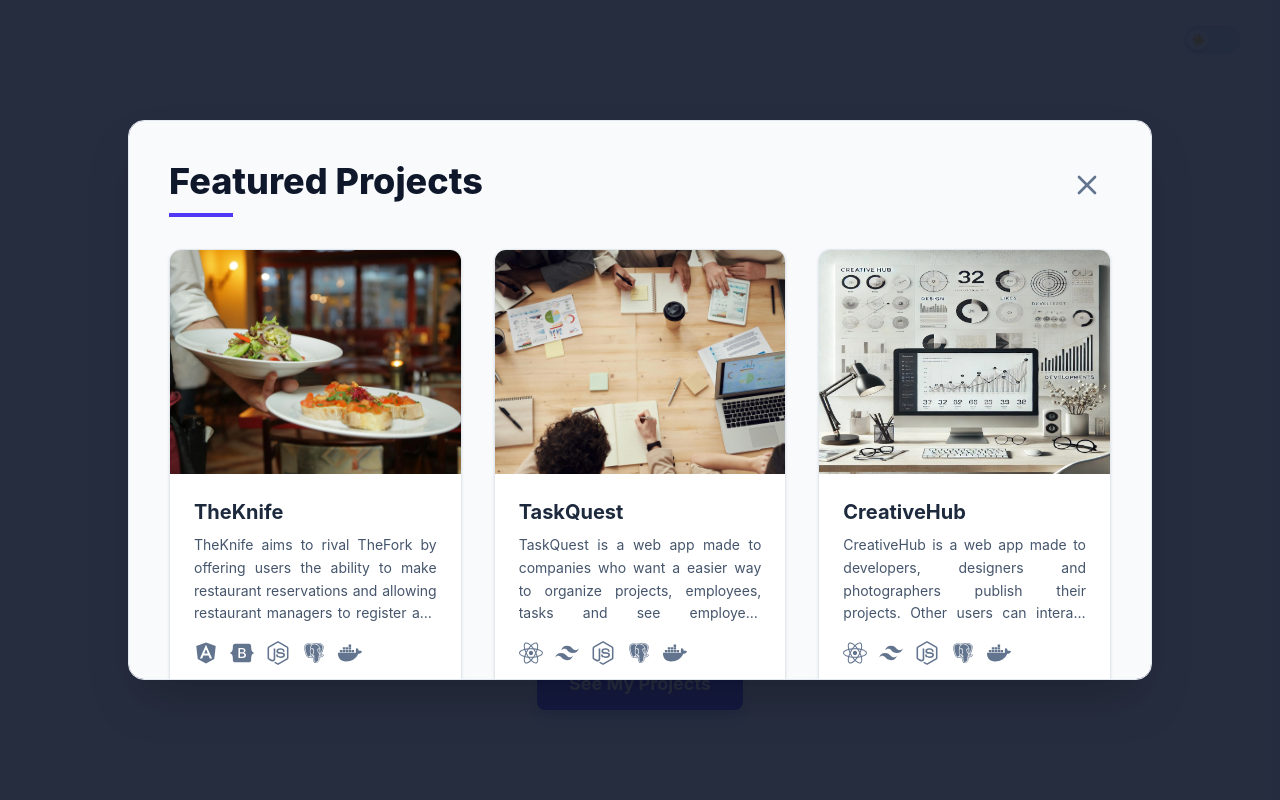
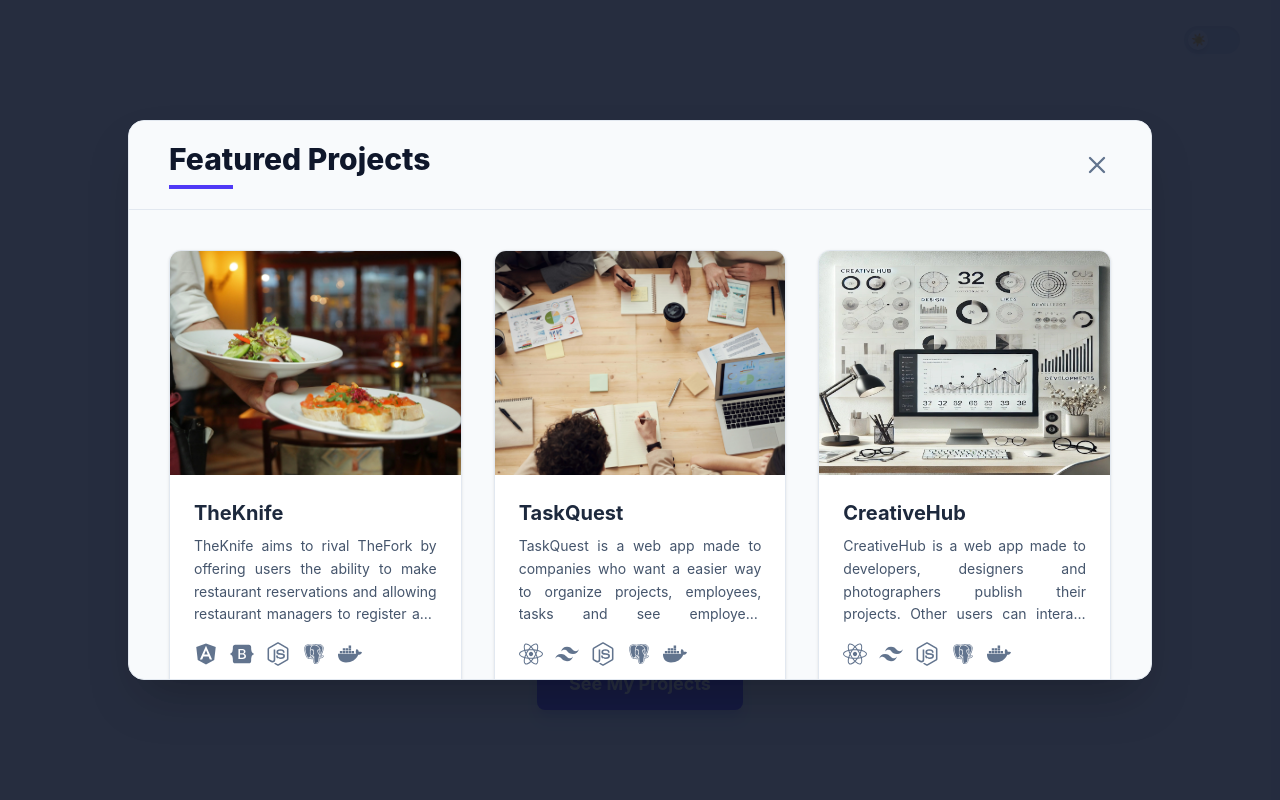
Before and after one commit to ruib07/ruib07.github.io, a React (Vite) app: page / in a window 1280 px wide. Both pictures are taken after a click on the button "See My Projects". Shown: the top 800 px of the page. Built offline with nearby package versions, Linux system fonts and the light colour scheme.

Commit message:
Projects dialog spacing fixed and fixed header added.

```diff
--- a/src/components/dialogs/ProjectsDialog.tsx
+++ b/src/components/dialogs/ProjectsDialog.tsx
@@ -75,25 +75,22 @@ export default function ProjectsDialog({
         onClick={onClose}
       />
 
-      <div
-        className="relative bg-slate-50 dark:bg-gray-900 w-full max-w-5xl max-h-[70vh]
-                   overflow-y-auto rounded-2xl shadow-2xl p-6 sm:p-10 scroll-smooth border border-slate-200 dark:border-gray-800"
-      >
-        <div className="flex justify-between items-start mb-8">
+      <div className="relative bg-slate-50 dark:bg-gray-900 w-full max-w-5xl max-h-[70vh] flex flex-col rounded-2xl shadow-2xl border border-slate-200 dark:border-gray-800 overflow-hidden">
+        <div className="flex justify-between items-center px-6 sm:px-10 py-4 sm:py-5 shrink-0 bg-slate-50 dark:bg-gray-900 z-10 border-b border-slate-200 dark:border-gray-800">
           <div>
-            <h2 className="text-3xl sm:text-4xl font-extrabold text-slate-900 dark:text-white">
+            <h2 className="text-2xl sm:text-3xl font-extrabold text-slate-900 dark:text-white">
               Featured Projects
             </h2>
-            <hr className="border-t-4 border-indigo-600 dark:border-purple-500 w-16 mt-3" />
+            <hr className="border-t-4 border-indigo-600 dark:border-purple-500 w-16 mt-2" />
           </div>
 
           <button
             onClick={onClose}
-            className="p-2 rounded-full hover:bg-slate-200 dark:hover:bg-gray-800 text-slate-500 dark:text-gray-400 transition-colors"
+            className="p-2 -mr-2 rounded-full hover:bg-slate-200 dark:hover:bg-gray-800 text-slate-500 dark:text-gray-400 transition-colors"
             aria-label="Close dialog"
           >
             <svg
-              className="w-8 h-8"
+              className="w-7 h-7"
               fill="none"
               stroke="currentColor"
               viewBox="0 0 24 24"
@@ -108,10 +105,12 @@ export default function ProjectsDialog({
           </button>
         </div>
 
-        <div className="grid grid-cols-1 md:grid-cols-2 lg:grid-cols-3 gap-8">
-          {projects.map((project: IProject, index: number) => (
-            <ProjectCard key={index} project={project} />
-          ))}
+        <div className="p-6 sm:p-10 overflow-y-auto scroll-smooth">
+          <div className="grid grid-cols-1 md:grid-cols-2 lg:grid-cols-3 gap-8">
+            {projects.map((project: IProject, index: number) => (
+              <ProjectCard key={index} project={project} />
+            ))}
+          </div>
         </div>
       </div>
     </div>
--- a/src/constants/experience.ts
+++ b/src/constants/experience.ts
@@ -6,7 +6,7 @@ export const jobs = [
     date: "02/2026 - Present",
     modalDescription:
       "• Full-Stack Development: I oversee the continuous evolution of web, mobile, and desktop solutions, ensuring a seamless experience across all platforms.\n\n" +
-      "• ERP Modernization: I manage the migration of legacy code and extensions from ERP Primavera V9 to V10, ensuring full compatibility with the latest system architectures.\n\n" +
+      "• System Architecture & Migration: I manage the migration and refactoring of legacy systems, applying SOLID principles and Clean Code practices to ensure architectural compatibility and long-term maintainability.\n\n" +
       "• System Architecture: I design and implement robust APIs, efficient background workers, and scalable database structures from the ground up.\n\n" +
       "• Quality Assurance: I prioritize code integrity by writing comprehensive unit tests that validate business logic and optimize system performance.\n\n" +
       "• Technical Communication: I bridge the gap between complex code and user needs by authoring clear documentation for both clients and fellow developers.",
```
Also changed, not shown: package.json (+11 -11 lines), tsconfig.json (+4 -10 lines), 1 other file (tests, documents, lock files or other folders).
